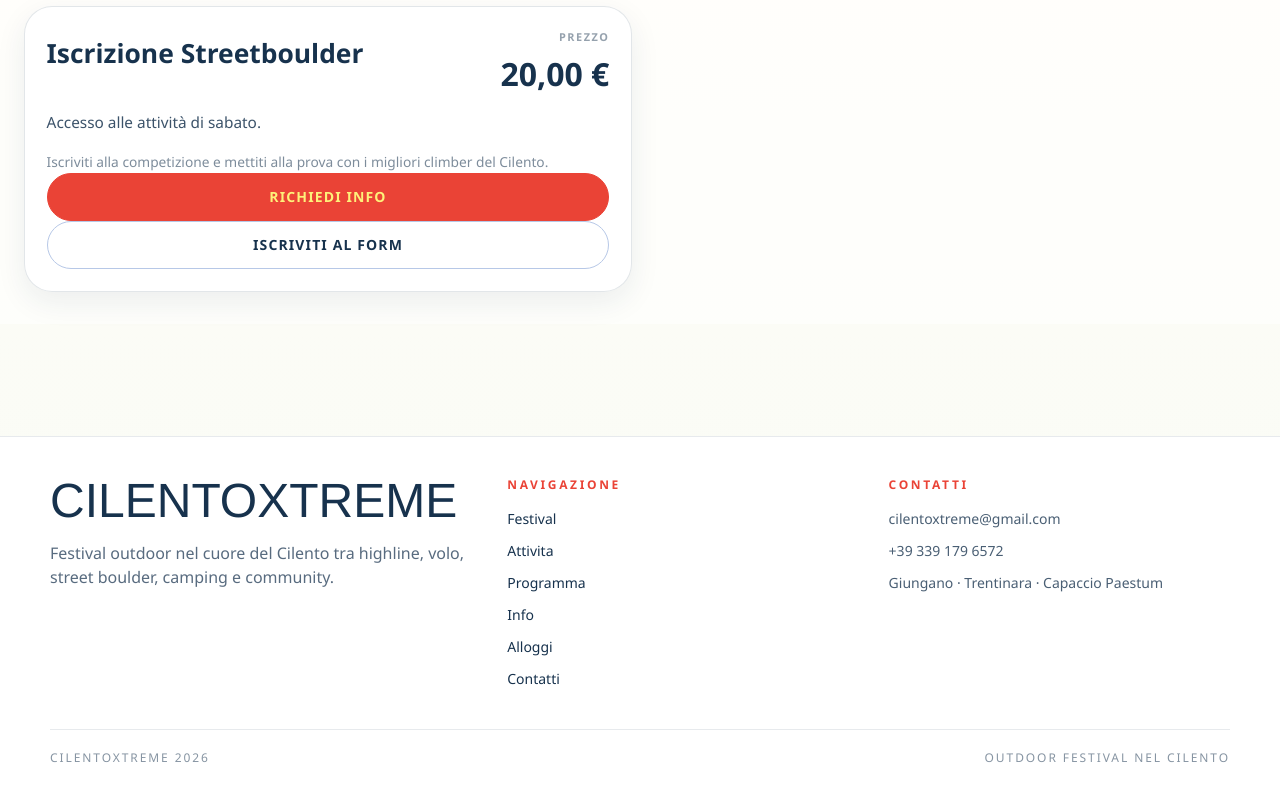
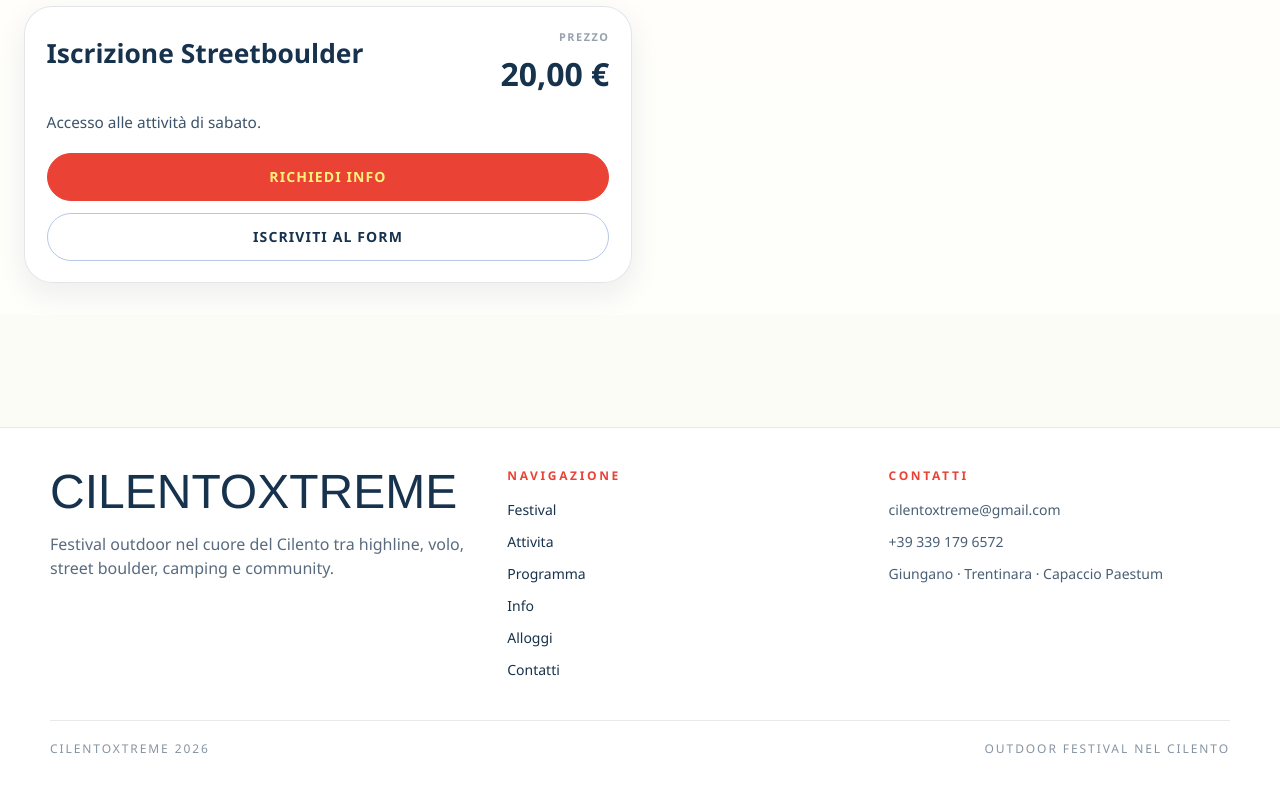
Before and after one commit to killdead/sito-cx, a Next.js app: page /tickets in a window 1280 px wide. Shown: the part 1339-2139 px from the top of the page. Built offline with nearby package versions, Linux system fonts and the light colour scheme.

Commit message:
Fix Streetboulder card UX: add button spacing and remove unnecessary note

```diff
--- a/src/app/globals.css
+++ b/src/app/globals.css
@@ -948,6 +948,14 @@ a {
   padding-top: 1.1rem;
 }
 
+.ticket-workshop-card__footer {
+  margin-top: auto;
+  padding-top: 1.1rem;
+  display: flex;
+  flex-direction: column;
+  gap: 0.75rem;
+}
+
 .ticket-workshop-card__note {
   margin-top: 1rem;
   font-size: 0.86rem;
--- a/src/app/tickets/page.tsx
+++ b/src/app/tickets/page.tsx
@@ -92,7 +92,6 @@ export default function TicketsPage() {
                   </div>
                 </div>
                 <p className="ticket-workshop-card__summary">{item.shortDescription ?? item.description}</p>
-                <p className="ticket-workshop-card__note">Iscriviti alla competizione e mettiti alla prova con i migliori climber del Cilento.</p>
                 <div className="ticket-workshop-card__footer">
                   <Button href={getTicketHref(item.stripePaymentLink)} className="w-full justify-center">
                     {item.stripePaymentLink ? `Compra ${item.title}` : "Richiedi info"}
```
